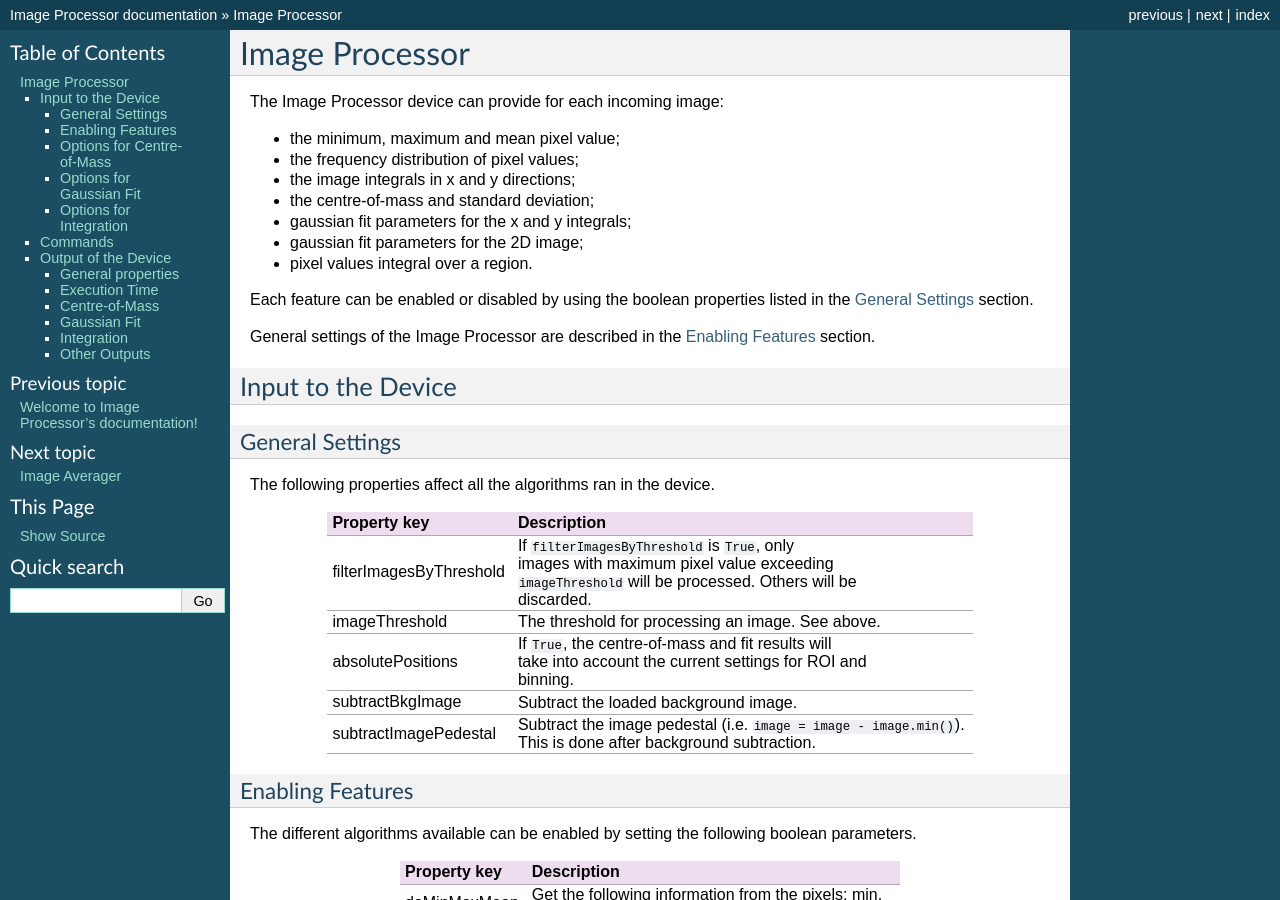
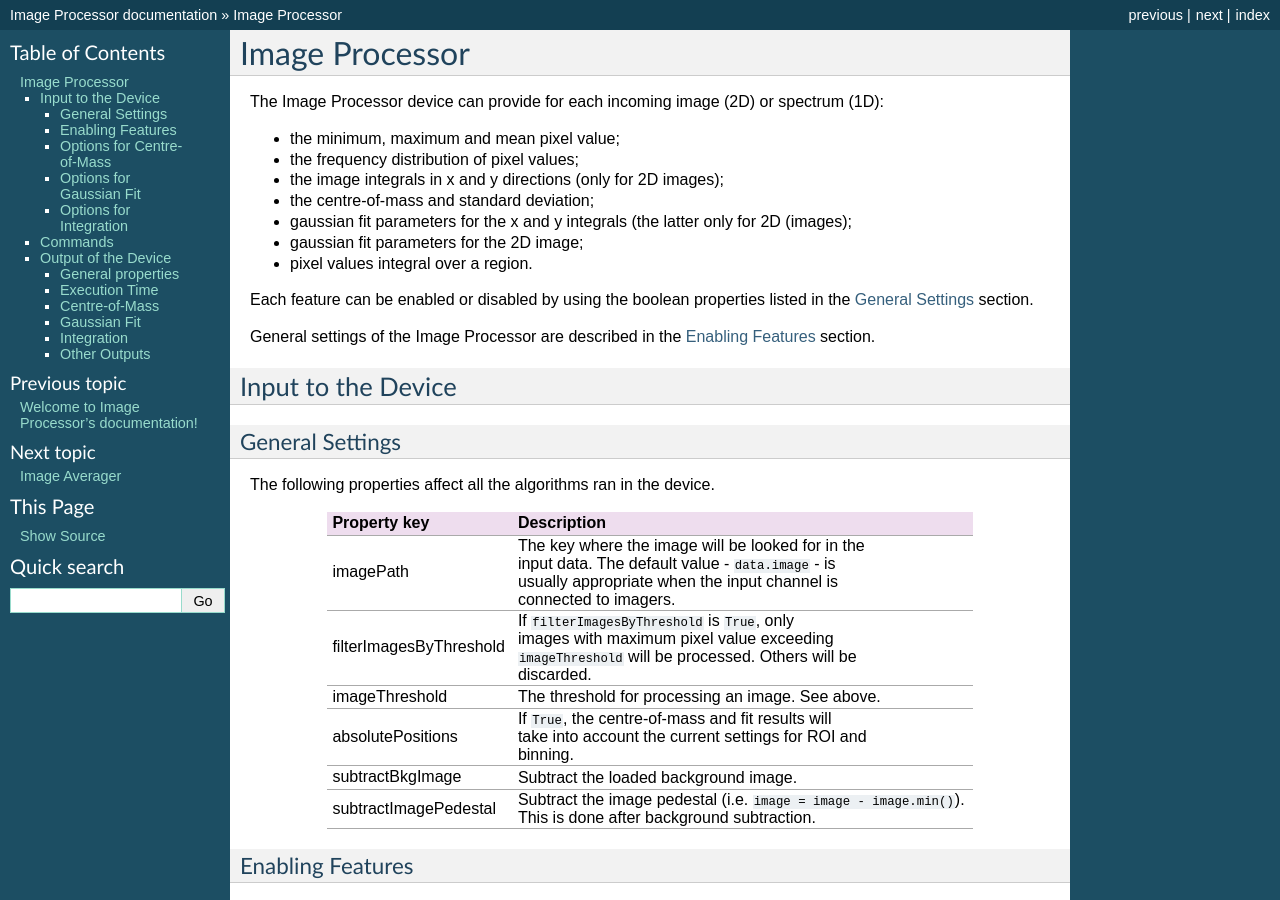
Before and after one commit to European-XFEL/imageProcessor, a Sphinx documentation site: the page built from doc/source/user_docu_processor.rst, in a window 1280 px wide and 900 px high. Built offline with Sphinx 7.4.7, drawn with Linux system fonts in a browser that asks for light colours; the version number could not be read and is left out.

Commit message:
Document 1D image support

```diff
--- a/doc/source/user_docu_processor.rst
+++ b/doc/source/user_docu_processor.rst
@@ -4,13 +4,15 @@
 Image Processor
 ***************
 
-The Image Processor device can provide for each incoming image:
+The Image Processor device can provide for each incoming image (2D) or spectrum
+(1D):
 
 * the minimum, maximum and mean pixel value;
 * the frequency distribution of pixel values;
-* the image integrals in x and y directions;
+* the image integrals in x and y directions (only for 2D images);
 * the centre-of-mass and standard deviation;
-* gaussian fit parameters for the x and y integrals;
+* gaussian fit parameters for the x and y integrals (the latter only for 2D
+  (images);
 * gaussian fit parameters for the 2D image;
 * pixel values integral over a region.
 
@@ -36,6 +38,10 @@ The following properties affect all the algorithms ran in the device.
 =======================  =====================================================
 Property key             Description
 =======================  =====================================================
+imagePath                | The key where the image will be looked for in the
+                         | input data. The default value - ``data.image`` - is
+                         | usually appropriate when the input channel is
+                         | connected to imagers.
 filterImagesByThreshold  | If ``filterImagesByThreshold`` is ``True``, only
                          | images with maximum pixel value exceeding
                          | ``imageThreshold`` will be processed. Others will be
```
